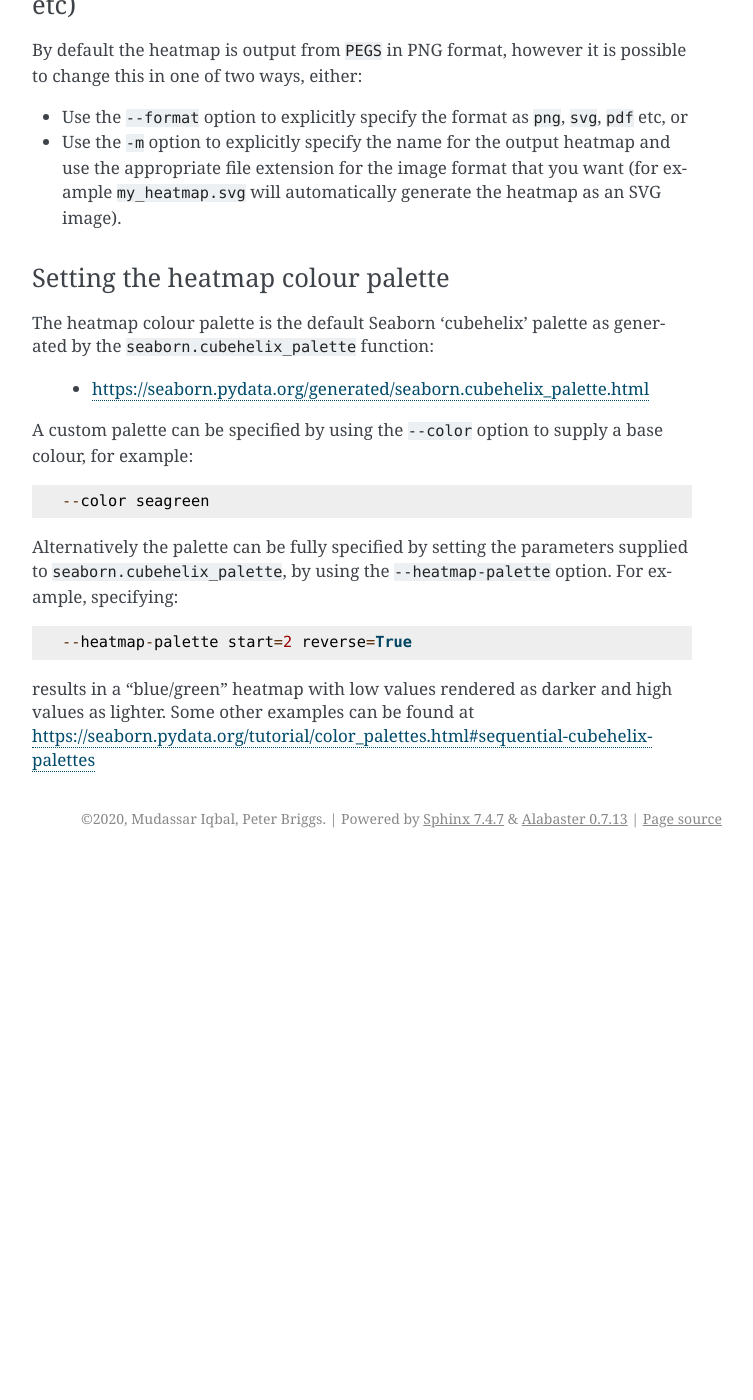
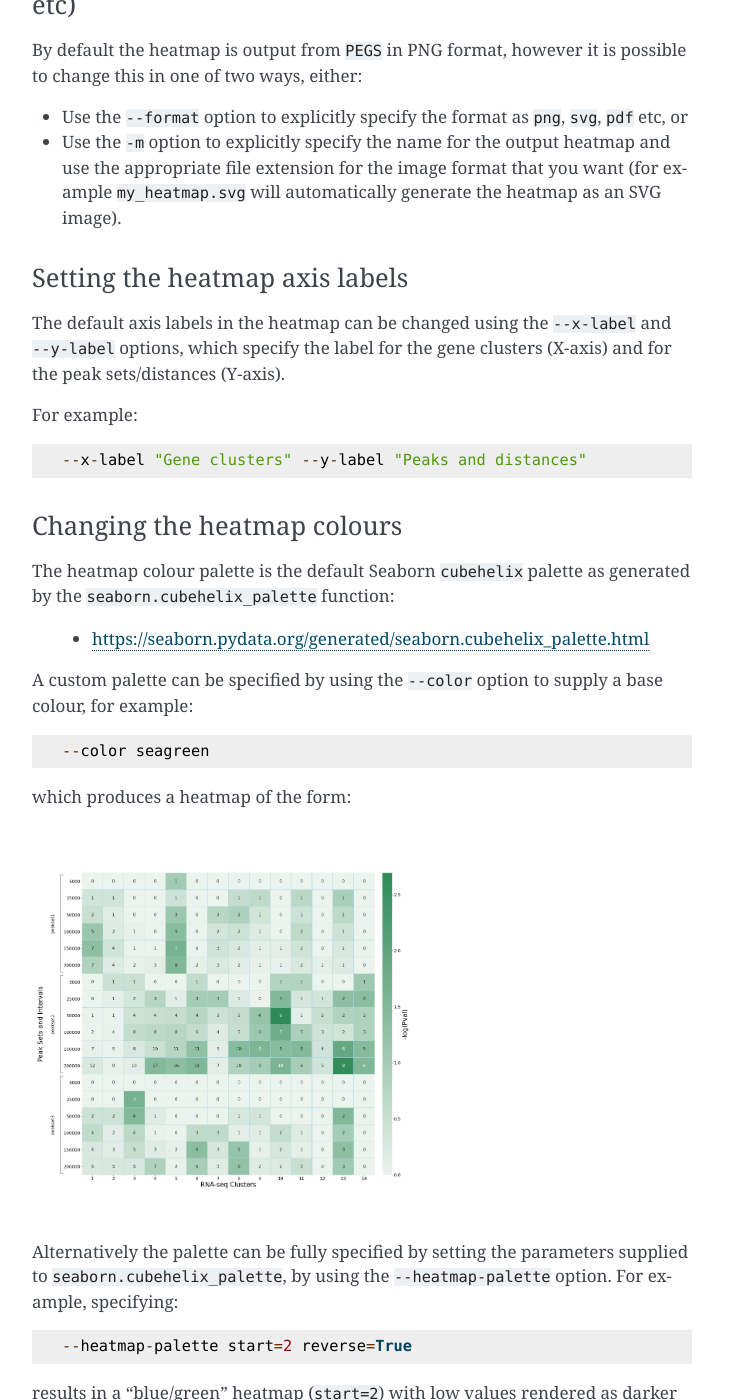
Before and after one commit to fls-bioinformatics-core/pegs, a Sphinx documentation site: the page built from docs/source/advanced.rst, in a window 1280 px wide and 1400 px high, scrolled down 699 px. Shown: the whole window, without its empty margins (388-1141 px from the left). Built offline with Sphinx 7.4.7, drawn with Linux system fonts in a browser that asks for light colours; before the commit the page ends 1557 px from its top, so only the background shows below that; some of the changed text lies outside the part shown.

Commit message:
Update documentation with details of options for customising heatmaps.

```diff
--- a/docs/source/advanced.rst
+++ b/docs/source/advanced.rst
@@ -48,10 +48,24 @@ it is possible to change this in one of two ways, either:
   image format that you want (for example ``my_heatmap.svg``
   will automatically generate the heatmap as an SVG image).
 
-Setting the heatmap colour palette
-----------------------------------
+Setting the heatmap axis labels
+-------------------------------
 
-The heatmap colour palette is the default Seaborn 'cubehelix' palette
+The default axis labels in the heatmap can be changed using the
+``--x-label`` and ``--y-label`` options, which specify the label
+for the gene clusters (X-axis) and for the peak sets/distances
+(Y-axis).
+
+For example:
+
+::
+
+   --x-label "Gene clusters" --y-label "Peaks and distances"
+
+Changing the heatmap colours
+----------------------------
+
+The heatmap colour palette is the default Seaborn ``cubehelix`` palette
 as generated by the ``seaborn.cubehelix_palette`` function:
 
  * https://seaborn.pydata.org/generated/seaborn.cubehelix_palette.html
@@ -63,6 +77,12 @@ to supply a base colour, for example:
 
     --color seagreen
 
+which produces a heatmap of the form:
+
+.. image:: images/example_seagreen_heatmap.png
+   :width: 400
+   :alt: Example heatmap from PEGS with 'seagreen' colour scheme
+
 Alternatively the palette can be fully specified by setting the
 parameters supplied to ``seaborn.cubehelix_palette``, by using the
 ``--heatmap-palette`` option. For example, specifying:
@@ -71,6 +91,12 @@ parameters supplied to ``seaborn.cubehelix_palette``, by using the
 
     --heatmap-palette start=2 reverse=True
 
-results in a "blue/green" heatmap with low values rendered as darker
-and high values as lighter. Some other examples can be found at
+results in a "blue/green" heatmap (``start=2``)  with low values
+rendered as darker and high values as lighter (``reverse=True``):
+
+.. image:: images/example_palette_heatmap.png
+   :width: 400
+   :alt: Example heatmap from PEGS specifying cubixhelix palette
+
+Some other examples can be found at
 https://seaborn.pydata.org/tutorial/color_palettes.html#sequential-cubehelix-palettes
--- a/docs/source/inputs.rst
+++ b/docs/source/inputs.rst
@@ -8,7 +8,7 @@ Reference gene intervals file
 The gene intervals file contains the  reference transcription
 start sites (TSSs) for all genes as BED interval data.
 
-There are two built-in gene interval BED files (human``hg38`` and
+There are two built-in gene interval BED files (human ``hg38`` and
 mouse ``mm10`` genomes) which have been generated from the refGene data
 downloaded from the UCSC table browser on 12th July 2019.
 These can be used when running ``PEGS`` by specifying the genome
--- a/docs/source/outputs.rst
+++ b/docs/source/outputs.rst
@@ -33,8 +33,9 @@ distance/bounary defined in the TADs BED file). For example:
    :alt: Example heatmap with TADs from PEGS
 
 By default the heatmap is output as a PNG image, however this
-can be changed - along with other properties of the heatmap -
-as described in :ref:`customising_the_heatmap`.
+can be changed (along with other properties of the heatmap such
+as colours and axis labels) as described in
+:ref:`customising_the_heatmap`.
 
 XLSX file
 =========
```
Also changed, not shown: docs/source/images/example_palette_heatmap.png (added), docs/source/images/example_seagreen_heatmap.png (added).
